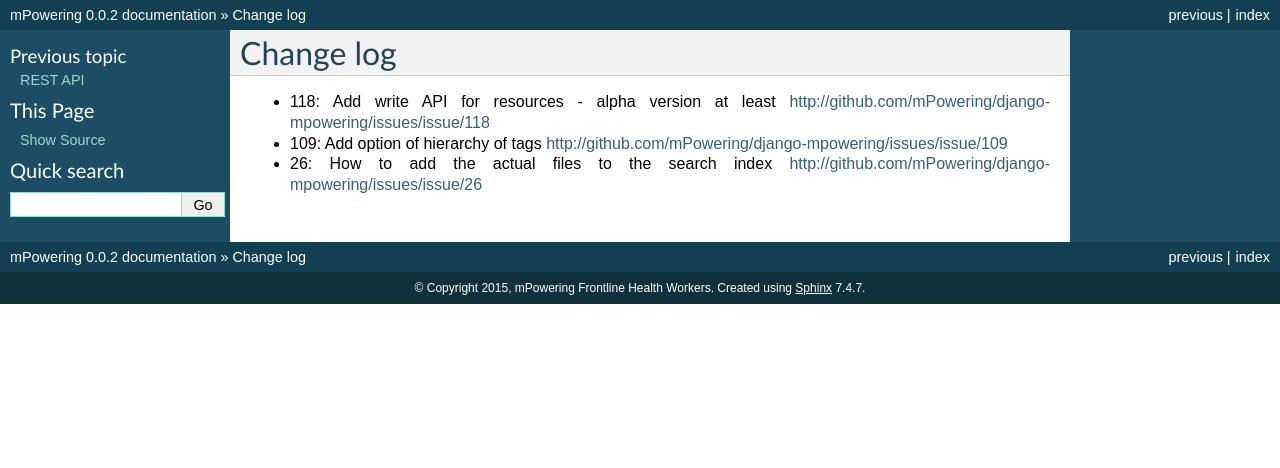
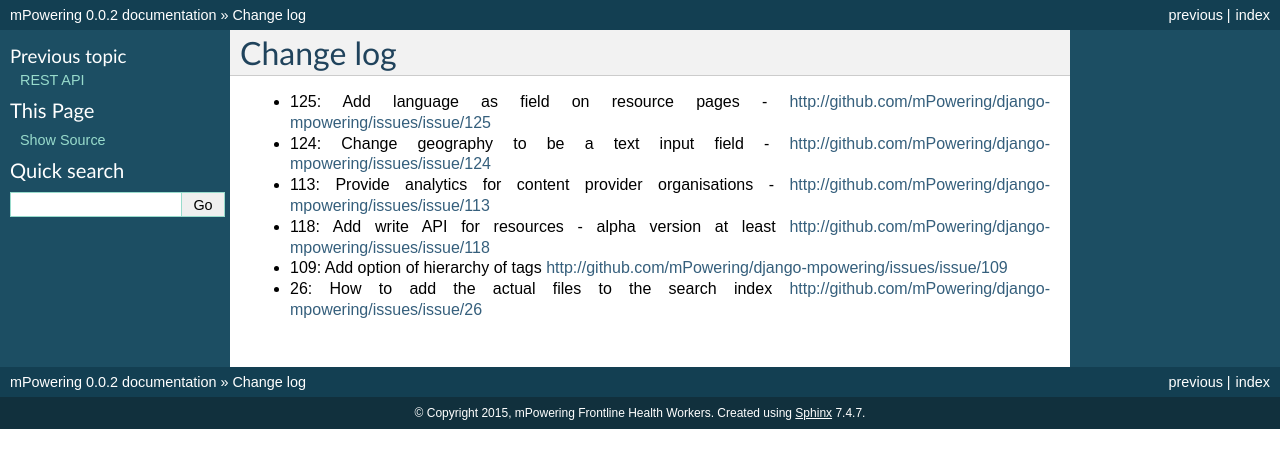
Before and after one commit to mPowering/django-orb, a Sphinx documentation site: the page built from docs/changelog.rst, in a window 1280 px wide. Shown: the top 468 px of the page. Built offline with Sphinx 7.4.7, drawn with Linux system fonts in a browser that asks for light colours.

Commit message:
update docs

```diff
--- a/docs/changelog.rst
+++ b/docs/changelog.rst
@@ -1,6 +1,9 @@
 Change log
 =====================================
 
+* 125: Add language as field on resource pages - http://github.com/mPowering/django-mpowering/issues/issue/125
+* 124: Change geography to be a text input field - http://github.com/mPowering/django-mpowering/issues/issue/124
+* 113: Provide analytics for content provider organisations - http://github.com/mPowering/django-mpowering/issues/issue/113
 * 118: Add write API for resources - alpha version at least http://github.com/mPowering/django-mpowering/issues/issue/118
 * 109: Add option of hierarchy of tags http://github.com/mPowering/django-mpowering/issues/issue/109
 * 26: How to add the actual files to the search index http://github.com/mPowering/django-mpowering/issues/issue/26
```
Also changed, not shown: 1 other file.
